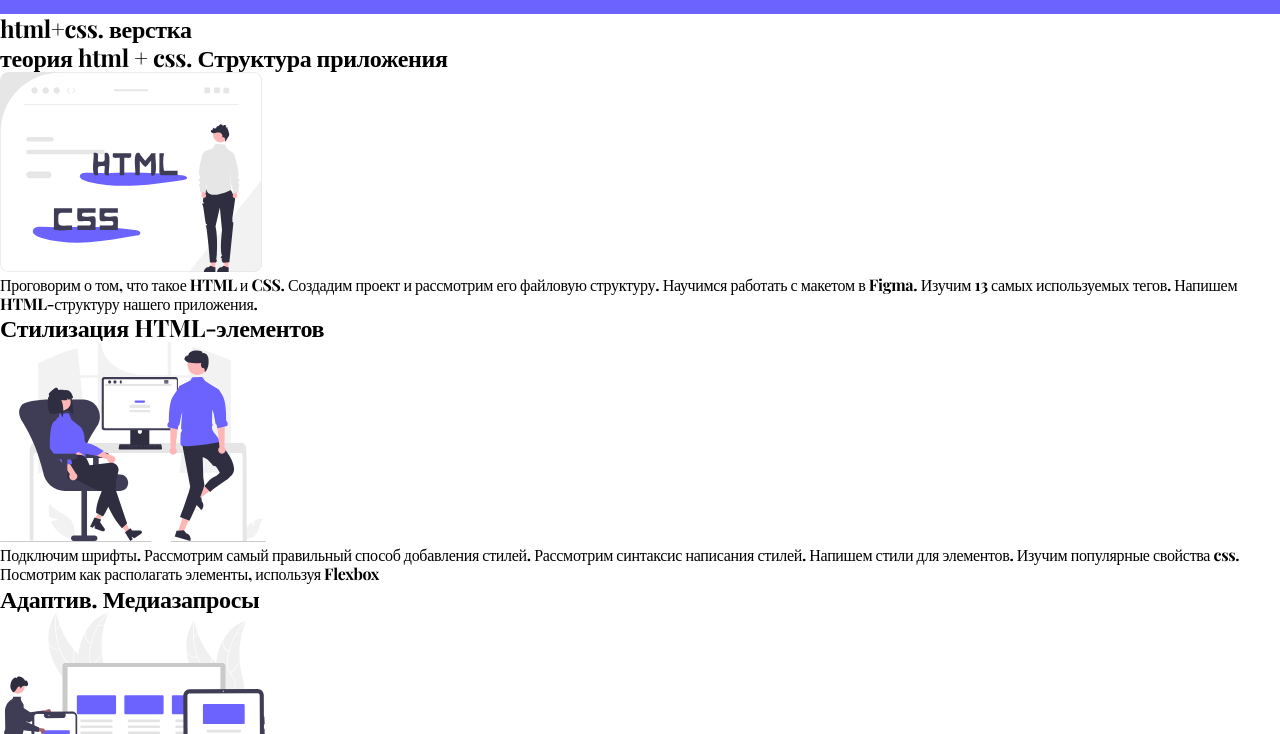
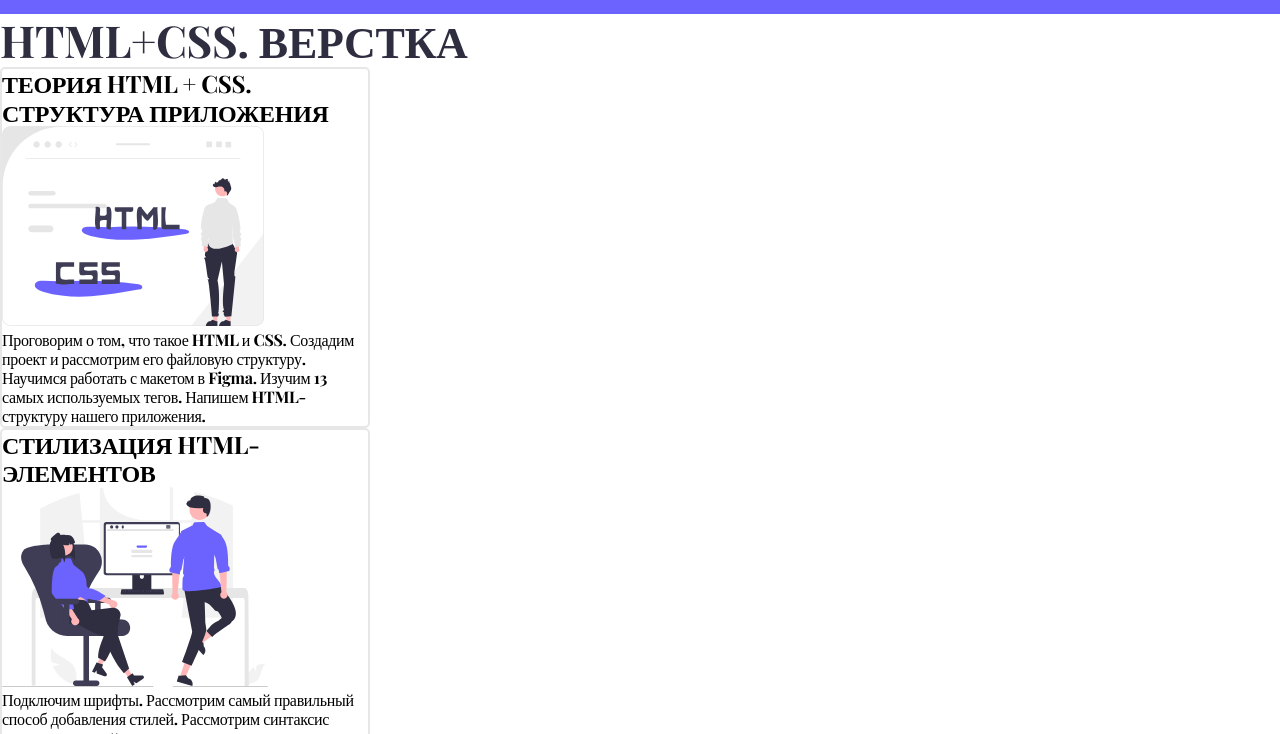
Before and after one commit to oprokopieva382/html-css-vebinar, a plain HTML site: page index.html in a window 1280 px wide. Shown: the part 66-800 px from the top of the page. Drawn offline with nearby package versions, Linux system fonts and the light colour scheme.

Commit message:
card class style

```diff
--- a/index.html
+++ b/index.html
@@ -22,7 +22,7 @@
     </header>
     <section>
       <h1>html+css. верстка</h1>
-      <div>
+      <div class="card">
         <h2>теория html + css. Структура приложения</h2>
         <img src="./assets/images/img-1.svg" alt="" />
         <p>
@@ -32,7 +32,7 @@
           нашего приложения.
         </p>
       </div>
-      <div>
+      <div class="card">
         <h2>Стилизация HTML-элементов</h2>
         <img src="./assets/images/img-2.svg" alt="" />
         <p>
@@ -42,7 +42,7 @@
           элементы, используя Flexbox
         </p>
       </div>
-      <div>
+      <div class="card">
         <h2>Адаптив. Медиазапросы</h2>
         <img src="./assets/images/img-3.svg" alt="" />
         <p>
--- a/style.css
+++ b/style.css
@@ -15,6 +15,17 @@ footer {
 header {
   height: 80px;
 }
+h1 {
+  font-weight: 700;
+  font-size: 44px;
+  color: #2f2e41;
+}
+
+h1,
+h2,
+.my-button {
+  text-transform: uppercase;
+}
 .my-button {
   border: 2px solid #ffffff;
   border-radius: 5px;
@@ -23,6 +34,11 @@ header {
   background-color: transparent;
   font-weight: 500;
   font-size: 16px;
-  text-transform: uppercase;
   color: #ffffff;
 }
+.card {
+  background: #ffffff;
+  border: 2px solid #e7e7e7;
+  border-radius: 5px;
+  width: 370px;
+}
```
